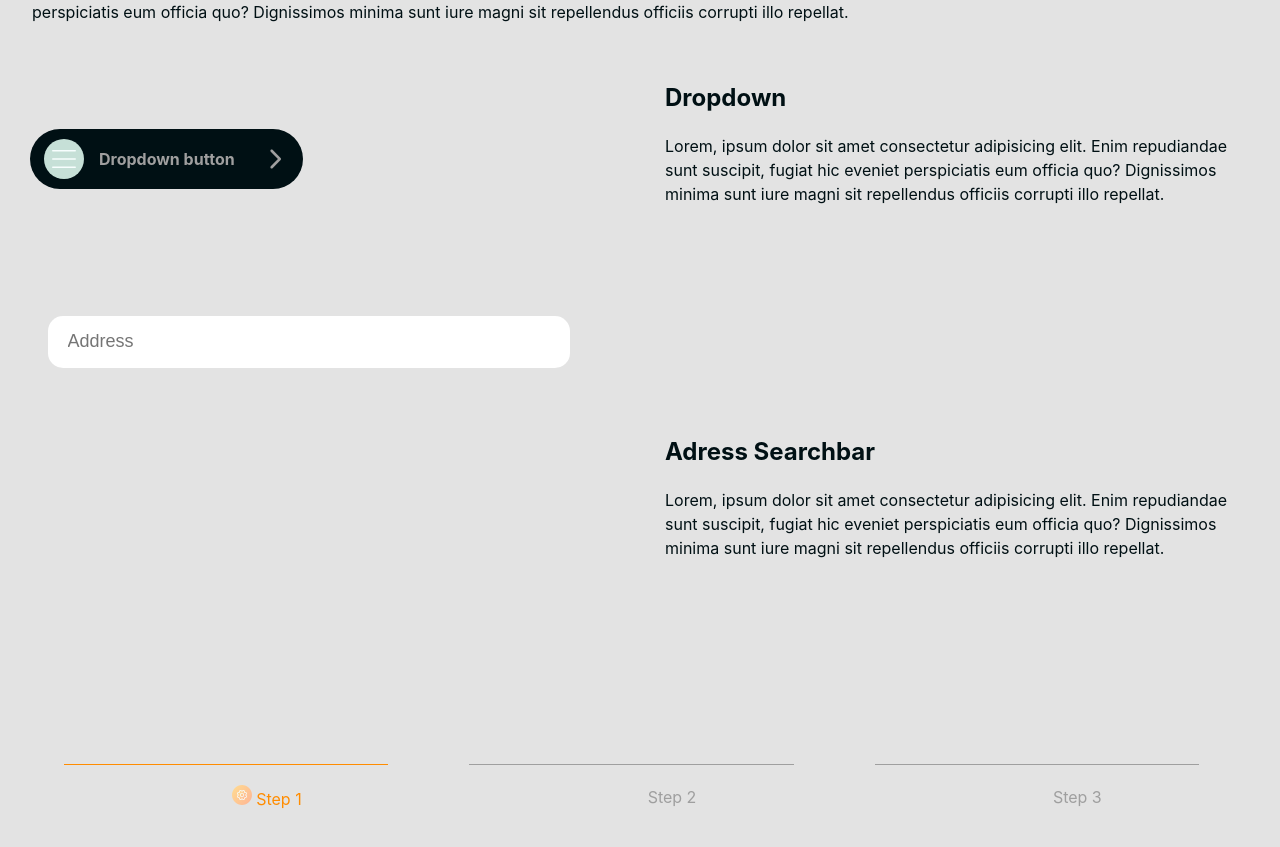
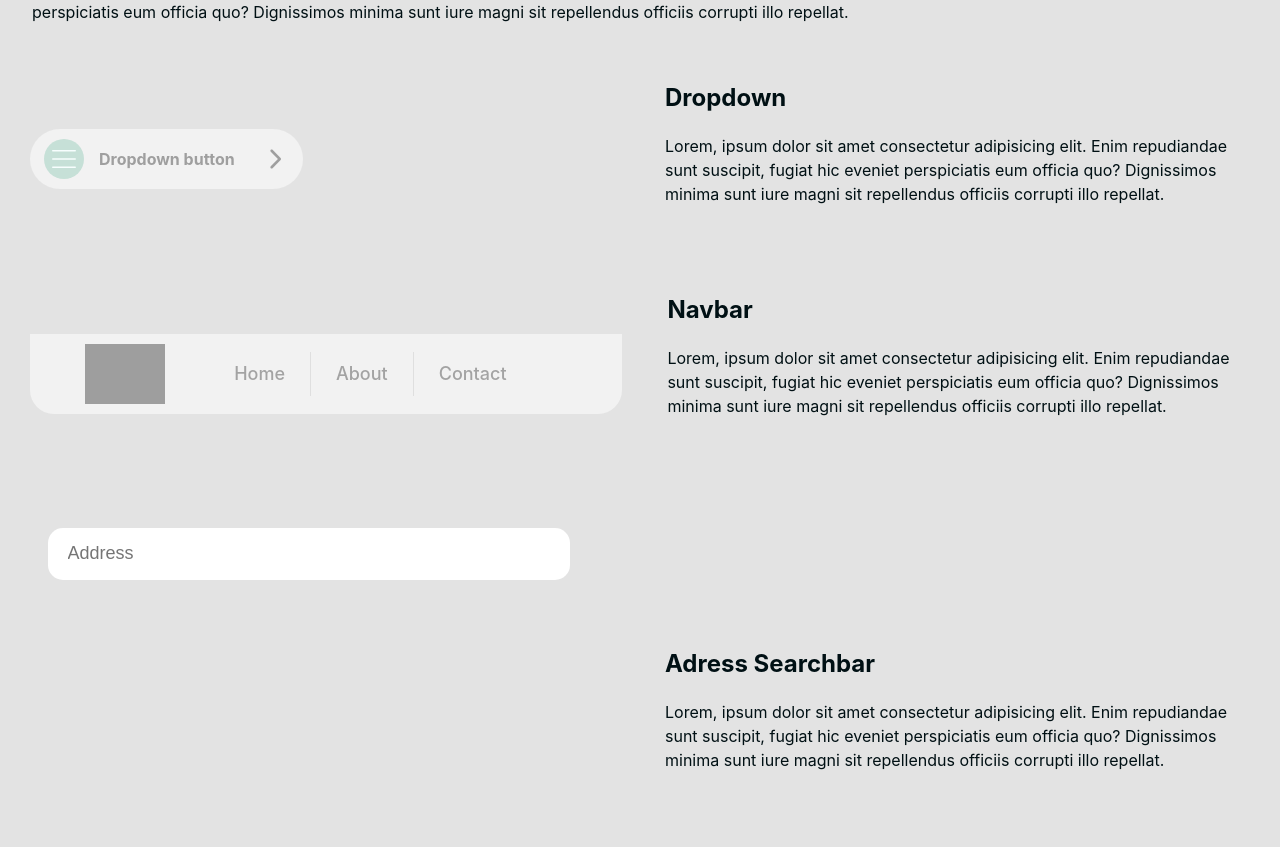
Before and after one commit to TP-Svelte/TP_Svelte_components, a Svelte app: page / in a window 1280 px wide. Shown: the part 2429-3276 px from the top of the page. Built offline with nearby package versions, Linux system fonts and the light colour scheme; grey boxes are pictures that could not be loaded.

Commit message:
add Navbar Component

```diff
--- a/src/App.svelte
+++ b/src/App.svelte
@@ -3,6 +3,7 @@
     import Steps from "./UI/Steps.svelte";
     import UserCard from "./UI/UserCard.svelte";
     import Dropdown from "./UI/Dropdown.svelte";
+    import Navbar from "./UI/Navbar.svelte";
     import Feeds from "./UI/Feeds.svelte";
     import Toast from "./UI/Toast.svelte";
     import Searchbar from "./UI/Searchbar.svelte";
@@ -139,11 +140,21 @@
 </div>
 
 <div class="flex">
-    <div>
-        <Dropdown />
+    <div class="hover-ui">
+        <Dropdown darkMode={darkMode}/>
     </div>
     <div class={darkMode ?  'doc' : 'doc-dark'}>
         <h2>Dropdown</h2>
+        <p>Lorem, ipsum dolor sit amet consectetur adipisicing elit. Enim repudiandae sunt suscipit, fugiat hic eveniet perspiciatis eum officia quo? Dignissimos minima sunt iure magni sit repellendus officiis corrupti illo repellat.</p>
+    </div>
+</div>
+
+<div class="flex">
+    <div class="hover-ui">
+        <Navbar darkMode={darkMode}/>
+    </div>
+    <div class={darkMode ?  'doc' : 'doc-dark'}>
+        <h2>Navbar</h2>
         <p>Lorem, ipsum dolor sit amet consectetur adipisicing elit. Enim repudiandae sunt suscipit, fugiat hic eveniet perspiciatis eum officia quo? Dignissimos minima sunt iure magni sit repellendus officiis corrupti illo repellat.</p>
     </div>
 </div>
--- a/src/UI/Navbar.svelte
+++ b/src/UI/Navbar.svelte
@@ -1,4 +1,5 @@
 <script>
+	export let darkMode;
 
 	//// Éléments modifiables
 	// Logo Navbar
@@ -11,6 +12,7 @@ export let navbarItems = [
 	];
 </script>
 
+<div class="class={darkMode ? 'dropdown-light' : 'dropdown-dark'}">
 	<div class="nav-wrapper">
 	<div class="logo-container">
 		<img class="logo" src={ logo } alt="Logo">
@@ -31,7 +33,7 @@ export let navbarItems = [
 		</div>
 	</nav>
 	</div>
-
+</div>
 
 <style>
 .nav-wrapper {
```
Lines whose indentation alone changed are shown as unchanged.
